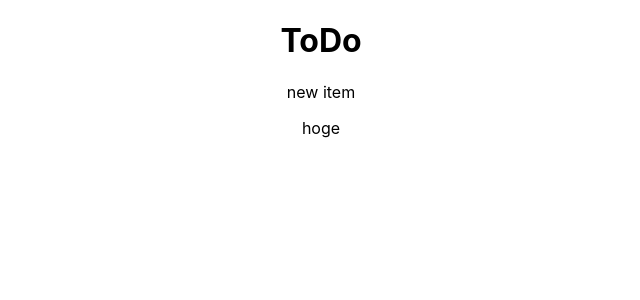
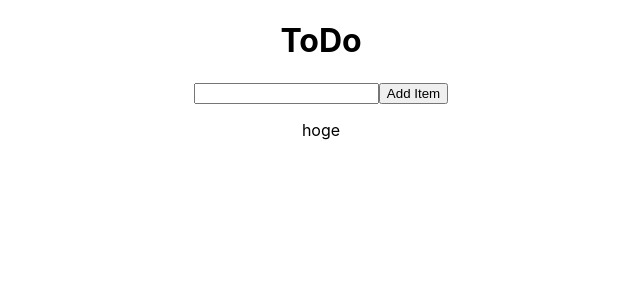
Before and after one commit to marubontan/react_practice, a React (Create React App) app in the folder simple_todo/: page / in a window 1280 px wide. Shown: the top 300 px of the page, without its empty margins (319-959 px from the left). Built offline with nearby package versions, Linux system fonts and the light colour scheme.

Commit message:
new post functions

```diff
--- a/simple_todo/src/components/Items.js
+++ b/simple_todo/src/components/Items.js
@@ -4,8 +4,8 @@ import Item from './Item';
 
 const items = (props) => {
     return (
-        props.registeredItems.map((item) => {
-            return (<Item content={item.content} checked={item.checked} />)
+        props.registeredItems.map((item, i) => {
+            return (<Item key={i} content={item.content} checked={item.checked} />)
         })
     )
 }
--- a/simple_todo/src/components/NewItem.js
+++ b/simple_todo/src/components/NewItem.js
@@ -1,9 +1,26 @@
-import React from 'react';
+import React, {Component} from 'react';
 
-const newItem = () => {
-    return (
-        <p>new item</p>
-    );
+class NewItem extends Component {
+    state = {registeredItem: null};
+
+    submitHandler = (event) => {
+        event.preventDefault();
+        this.props.addNewItem(this.state);
+
+    }
+
+    changeHandler = (event) => {
+        this.setState({registeredItem:{content: event.target.value, checked: false}})
+    }
+
+    render (){
+        return (
+            <form onSubmit={this.submitHandler}>
+                <input type='text' onChange={this.changeHandler}/>
+                <button>Add Item</button>
+            </form>
+        );
+    }
 }
 
-export default newItem;
+export default NewItem;
--- a/simple_todo/src/containers/ToDo.js
+++ b/simple_todo/src/containers/ToDo.js
@@ -8,11 +8,20 @@ class ToDo extends Component {
     state = {
         registeredItems: [{content: 'hoge', checked: true}]
     }
+
+    addNewItemHandler = (newItem) => {
+        console.log(this.state);
+        const updatedState = {...this.state};
+        updatedState['registeredItems'].push({...newItem['registeredItem']});
+        this.setState(updatedState);
+
+    }
+
     render() {
         return (
             <Aux>
                 <h1>ToDo</h1>
-                <NewItem />
+                <NewItem addNewItem={this.addNewItemHandler} />
                 <Items registeredItems={this.state.registeredItems}/>
             </Aux>
         );
```
